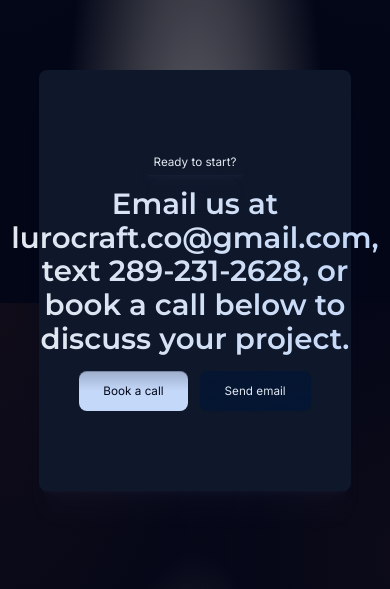
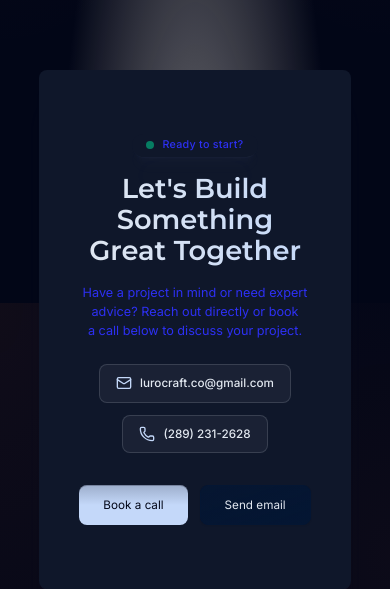
Before and after one commit to dmytro-webild/03ee29c2-fc8c-4743-9d05-969db227641d, a React (Vite) app: page / in a window 390 px wide. Shown: the part 8981-9570 px from the top of the page. Built offline with nearby package versions, Linux system fonts and the light colour scheme; a web font is replaced by a local one.

Commit message:
Bob AI: Redesigned contact section with structured email and phone b

```diff
--- a/src/pages/HomePage/sections/Contact.tsx
+++ b/src/pages/HomePage/sections/Contact.tsx
@@ -1,28 +1,76 @@
-// AUTO-GENERATED by per-section-migrate. Edit freely — Bob will treat this
-// file as the canonical source for the "contact" section.
+/* eslint-disable */
+// @ts-nocheck — generated by catalog-eject; runtime-correct but TS strict-mode false-positives on inlined catalog body
+import ScrollReveal from "@/components/ui/ScrollReveal";
+import TextAnimation from "@/components/ui/TextAnimation";
+import Button from "@/components/ui/Button";
+import { Mail, Phone } from "lucide-react";
 
-import React from 'react';
-import ContactCta from '@/components/sections/contact/ContactCta';
-import SectionErrorBoundary from "@/components/ui/SectionErrorBoundary";
+const primaryButton = {
+  text: "Book a call",
+  href: "#"
+};
+const secondaryButton = {
+  text: "Send email",
+  href: "mailto:lurocraft.co@gmail.com"
+};
 
-export default function ContactSection(): React.JSX.Element {
+const ContactInline = () => {
   return (
-    <div id="contact" data-section="contact">
-        <SectionErrorBoundary name="contact">
-              <ContactCta
-          tag="Ready to start?"
-          text="Email us at lurocraft.co@gmail.com, text 289-231-2628, or book a call below to discuss your project."
-          primaryButton={{
-            text: "Book a call",
-            href: "#",
-          }}
-          secondaryButton={{
-            text: "Send email",
-            href: "mailto:lurocraft.co@gmail.com",
-          }}
-          textAnimation="fade-blur"
-        />
-        </SectionErrorBoundary>
+    <section aria-label="Contact section" className="py-20">
+      <div className="w-content-width mx-auto">
+        <ScrollReveal variant="fade-blur">
+          <div className="flex flex-col items-center gap-8 py-16 px-6 md:px-12 rounded card relative overflow-hidden text-center">
+            <div className="flex flex-col items-center gap-4 max-w-2xl">
+              <div className="px-3.5 py-1 text-xs font-medium tracking-wide card rounded-full text-accent flex items-center gap-2">
+                <span className="w-2 h-2 rounded-full bg-emerald-400 animate-pulse" />
+                <span>Ready to start?</span>
+              </div>
+
+              <TextAnimation
+                text="Let's Build Something Great Together"
+                variant="fade-blur"
+                gradientText={true}
+                tag="h2"
+                className="text-4xl sm:text-5xl 2xl:text-6xl leading-[1.15] font-semibold text-center text-balance"
+              />
+
+              <p className="text-base sm:text-lg text-accent max-w-xl text-balance">
+                Have a project in mind or need expert advice? Reach out directly or book a call below to discuss your project.
+              </p>
+
+              <div className="flex flex-wrap items-center justify-center gap-3 pt-2">
+                <a
+                  href="mailto:lurocraft.co@gmail.com"
+                  className="flex items-center gap-2 px-4 py-2.5 rounded-lg border border-foreground/15 bg-foreground/5 hover:bg-foreground/10 transition-colors text-sm font-medium text-foreground"
+                >
+                  <Mail className="w-4 h-4 text-primary-cta" />
+                  <span>lurocraft.co@gmail.com</span>
+                </a>
+                <a
+                  href="tel:2892312628"
+                  className="flex items-center gap-2 px-4 py-2.5 rounded-lg border border-foreground/15 bg-foreground/5 hover:bg-foreground/10 transition-colors text-sm font-medium text-foreground"
+                >
+                  <Phone className="w-4 h-4 text-primary-cta" />
+                  <span>(289) 231-2628</span>
+                </a>
+              </div>
+
+              <div className="flex flex-wrap justify-center gap-3 mt-4">
+                <Button text={primaryButton.text} href={primaryButton.href} variant="primary" />
+                <Button text={secondaryButton.text} href={secondaryButton.href} variant="secondary" animationDelay={0.1} />
+              </div>
+            </div>
+          </div>
+        </ScrollReveal>
       </div>
+    </section>
+  );
+};
+
+export default function ContactSection() {
+  return (
+    <div data-webild-section="contact" data-section="contact" id="contact">
+      <ContactInline />
+    </div>
   );
 }
```
